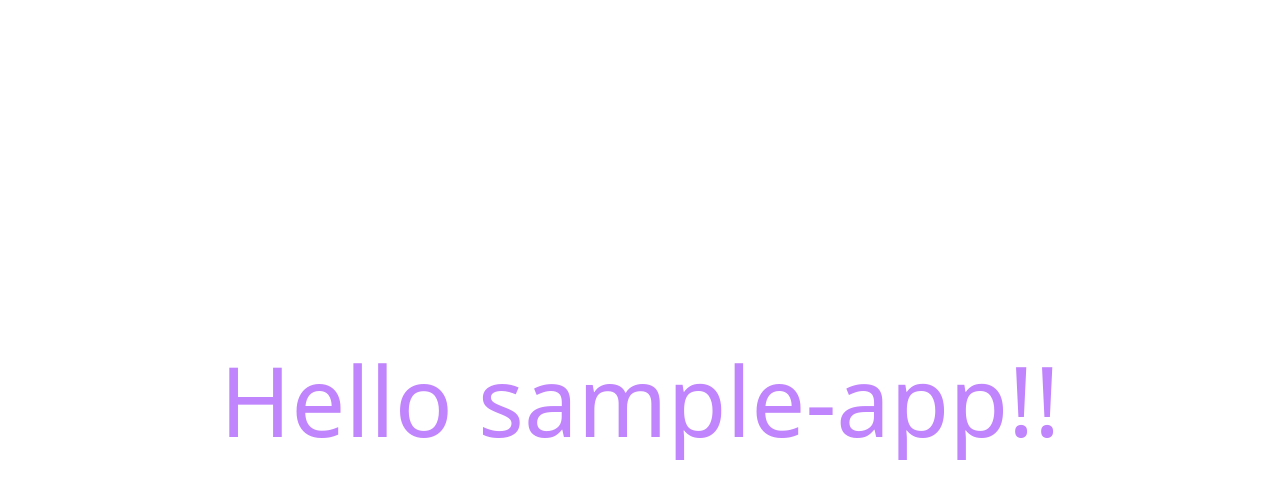
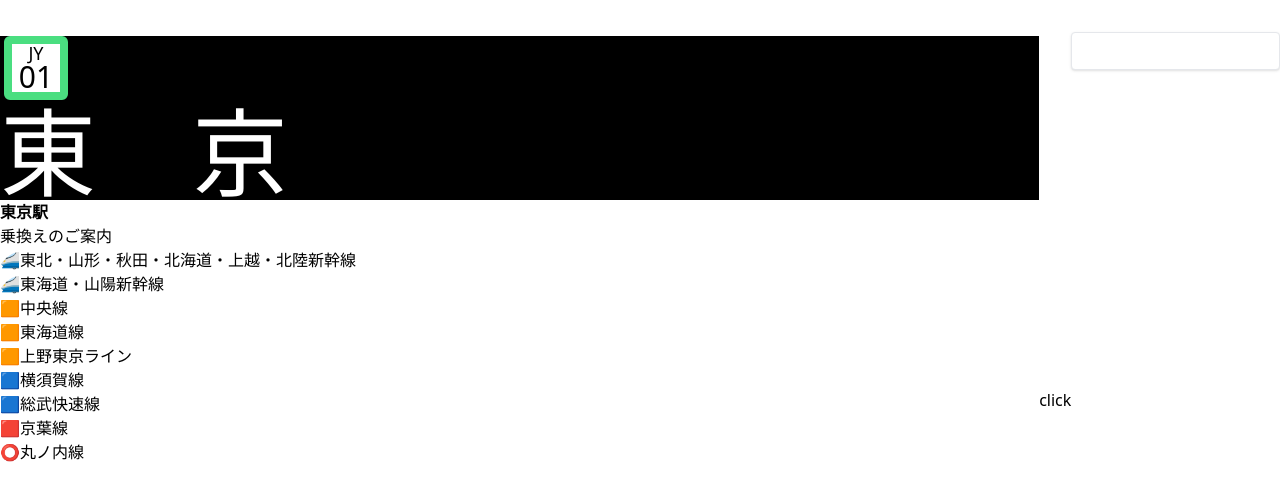
Before and after one commit to itoi10/yamanote-line-typing, a Next.js app: page / in a window 1280 px wide. Shown: the top 500 px of the page. Built offline with nearby package versions, Linux system fonts and the light colour scheme.

Commit message:
駅案内モニター作成中

```diff
--- /dev/null
+++ b/src/components/Head.tsx
@@ -0,0 +1,18 @@
+import type { NextPage } from "next";
+import NextHead from "next/head";
+
+type Props = {
+  title: string;
+};
+
+const Home: React.FC<Props> = ({ title }) => {
+  return (
+    <>
+      <NextHead>
+        <title>{title}</title>
+      </NextHead>
+    </>
+  );
+};
+
+export default Home;
--- /dev/null
+++ b/src/components/InputField.tsx
@@ -0,0 +1,19 @@
+type Props = {
+  value: string;
+  onChange: (str: string) => void;
+};
+
+const InputField: React.FC<Props> = ({ value, onChange }) => {
+  return (
+    <div className="mb-4">
+      <input
+        className="focus:shadow-outline w-full appearance-none rounded border py-2 px-3 leading-tight text-gray-700 shadow focus:outline-none"
+        type="text"
+        value={value}
+        onChange={(event) => onChange(event.target.value)}
+      />
+    </div>
+  );
+};
+
+export default InputField;
--- a/src/pages/index.tsx
+++ b/src/pages/index.tsx
@@ -1,17 +1,108 @@
 import type { NextPage } from "next";
-import Head from "next/head";
-import Image from "next/image";
-import styles from "../styles/Home.module.css";
+import NextHead from "next/head";
+import { useState } from "react";
+import InputField from "@/components/InputField";
+
+type Station = {
+  id: string;
+  dispName: string;
+  romaji: string;
+  transfers?: string[];
+};
 
 const Home: NextPage = () => {
+  const [inputValue, setInputValue] = useState("");
+
+  const stations: Station[] = [
+    {
+      id: "01",
+      dispName: "東　京",
+      romaji: "toukyou",
+      transfers: [
+        "🚄東北・山形・秋田・北海道・上越・北陸新幹線",
+        "🚄東海道・山陽新幹線",
+        "🟧中央線",
+        "🟧東海道線",
+        "🟧上野東京ライン",
+        "🟦横須賀線",
+        "🟦総武快速線",
+        "🟥京葉線",
+        "⭕️丸ノ内線",
+      ],
+    },
+    { id: "02", dispName: "神　田", romaji: "kanda" },
+    { id: "03", dispName: "秋　葉　原", romaji: "akihabara" },
+    { id: "04", dispName: "御　徒　町", romaji: "okatimati" },
+    { id: "05", dispName: "上　野", romaji: "ueno" },
+    { id: "06", dispName: "鶯　谷", romaji: "uguisudani" },
+    { id: "07", dispName: "日　暮　里", romaji: "nippori" },
+    { id: "08", dispName: "西　日　暮　里", romaji: "nisinippori" },
+    { id: "09", dispName: "田　端", romaji: "tabata" },
+    { id: "10", dispName: "駒　込", romaji: "komagome" },
+    { id: "11", dispName: "巣　鴨", romaji: "sugamo" },
+    { id: "12", dispName: "大　塚", romaji: "ootuka" },
+    { id: "13", dispName: "池　袋", romaji: "ikebukuro" },
+    { id: "14", dispName: "目　白", romaji: "mejiro" },
+    { id: "15", dispName: "高　田　馬　場", romaji: "takadanobaba" },
+    { id: "16", dispName: "新　大　久　保", romaji: "sinookubo" },
+    { id: "17", dispName: "新　宿", romaji: "sinjuku" },
+    { id: "18", dispName: "代　々　木", romaji: "yoyogi" },
+    { id: "19", dispName: "原　宿", romaji: "harajuku" },
+    { id: "20", dispName: "渋　谷", romaji: "sibuya" },
+    { id: "21", dispName: "恵　比　寿", romaji: "ebisu" },
+    { id: "22", dispName: "目　黒", romaji: "meguro" },
+    { id: "23", dispName: "五　反　田", romaji: "gotanda" },
+    { id: "24", dispName: "大　崎", romaji: "oosaki" },
+    { id: "25", dispName: "品　川", romaji: "sinagawa" },
+    { id: "26", dispName: "高輪ゲートウェイ", romaji: "takanawagateway" },
+    { id: "27", dispName: "田　町", romaji: "tamati" },
+    { id: "28", dispName: "浜　松　町", romaji: "hamamatutyou" },
+    { id: "29", dispName: "新　橋", romaji: "sinbasi" },
+    { id: "30", dispName: "有　楽　町", romaji: "yuurakutou" },
+  ];
+
+  const [currentNum, setCurrentNum] = useState<number>(0);
+
+  const click = () => {
+    let index = currentNum + 1;
+    if (index >= stations.length) {
+      index = 0;
+    }
+    setCurrentNum(index);
+  };
+
   return (
-    <div className="flex min-h-screen flex-col items-center justify-center py-0 px-2">
-      <Head>
-        <title>Sample App</title>
-        <link rel="icon" href="/favicon.ico" />
-      </Head>
-      <h1 className="text-8xl text-purple-400">Hello sample-app!!</h1>
-    </div>
+    <>
+      <NextHead>
+        <title>Typing</title>
+      </NextHead>
+
+      <div className="flex h-screen justify-center py-8">
+        <div className="w-full">
+          <div>
+            <div className="h-100 w-full bg-black text-white">
+              {/* 駅アイコン */}
+              <div className="m-1 h-16 w-16 rounded-md border-8 border-solid border-green-400 bg-white text-center">
+                <p className="text-lg leading-none text-black">JY</p>
+                <p className="text-3xl leading-none text-black">{stations[currentNum].id}</p>
+              </div>
+              {/* 駅名 */}
+              <p className="text-justify text-8xl ">{stations[currentNum].dispName}</p>
+            </div>
+            {/* 乗り換え */}
+            <b>{stations[currentNum].dispName.replace("　", "")}駅</b>
+            <p>乗換えのご案内</p>
+            {stations[currentNum].transfers?.map((transfer, i) => (
+              <p key={i}>{transfer}</p>
+            ))}
+          </div>
+        </div>
+
+        <button onClick={click}>click</button>
+
+        <InputField value={inputValue} onChange={setInputValue} />
+      </div>
+    </>
   );
 };
 
```
